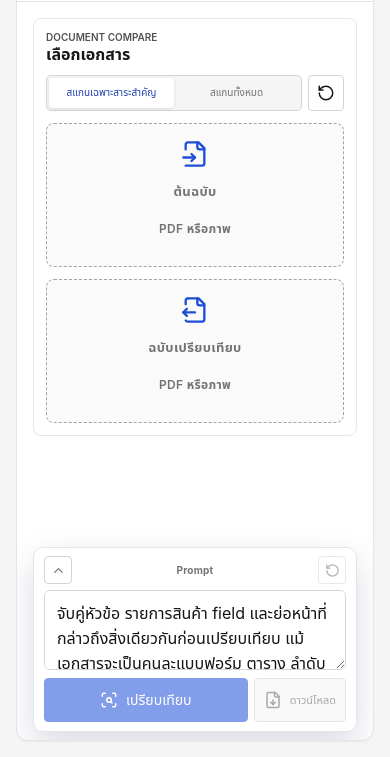
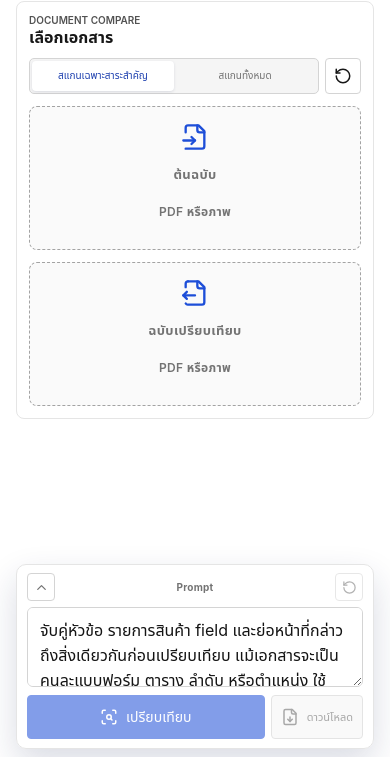
Before and after one commit to Conthium/le-pdfscan, a website built with Vite: page index.html in a window 390 px wide. Shown: the part 87-844 px from the top of the page. Built offline with nearby package versions, Linux system fonts and the light colour scheme.

Commit message:
Use full-screen mobile app layout

```diff
--- a/src/styles.css
+++ b/src/styles.css
@@ -729,6 +729,16 @@ td {
 }
 
 @media (max-width: 640px) {
+  .app-shell {
+    padding: 0;
+  }
+
+  .app-card {
+    border: 0;
+    border-radius: 0;
+    box-shadow: none;
+  }
+
   .topbar {
     align-items: center;
     flex-direction: row;
```
